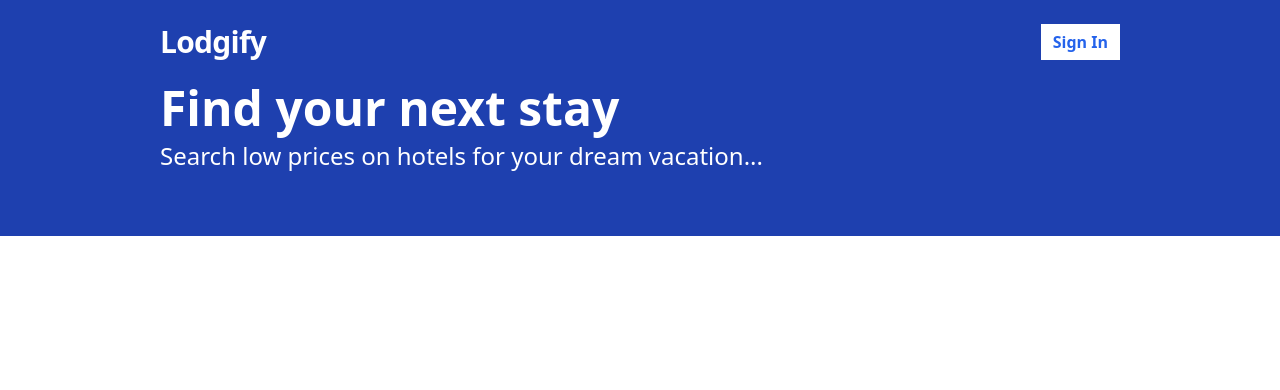
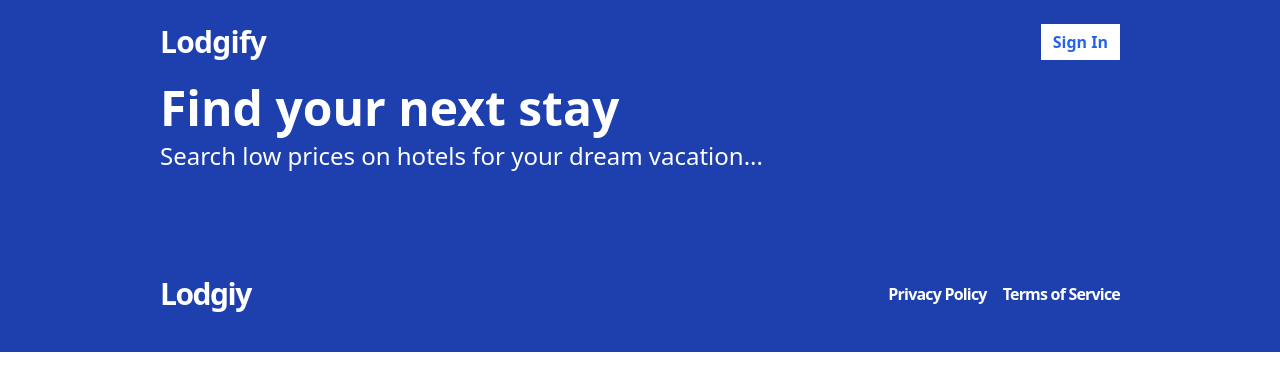
Before and after one commit to EpicAryan/Lodgify, a React (Vite) app in the folder frontend/: page / in a window 1280 px wide. Shown: the top 390 px of the page. Built offline with nearby package versions, Linux system fonts and the light colour scheme.

Commit message:
feat: Implement for the footer

```diff
--- /dev/null
+++ b/frontend/src/components/Footer.tsx
@@ -0,0 +1,23 @@
+
+
+const Footer = () => {
+  return (
+    <div className="bg-blue-800 py-10">
+        <div className="container mx-auto flex justify-between items-center">
+            <span className="text-3xl text-white font-bold tracking-tighter">
+                Lodgiy
+            </span>
+            <span className="text-white font-bold tracking-tighter flex gap-4">
+                <p className="cursor-pointer">
+                    Privacy Policy
+                </p>
+                <p className="cursor-pointer">
+                    Terms of Service
+                </p>
+            </span>
+        </div>
+    </div>
+  )
+}
+
+export default Footer
--- a/frontend/src/layouts/Layout.tsx
+++ b/frontend/src/layouts/Layout.tsx
@@ -1,3 +1,4 @@
+import Footer from "../components/Footer";
 import Header from "../components/Header";
 import Hero from "../components/Hero";
 
@@ -6,6 +7,7 @@
         <div className="flex flex-col min-h-screen">
             <Header />
             <Hero />
+            <Footer />
         </div>
     );
 }
```
